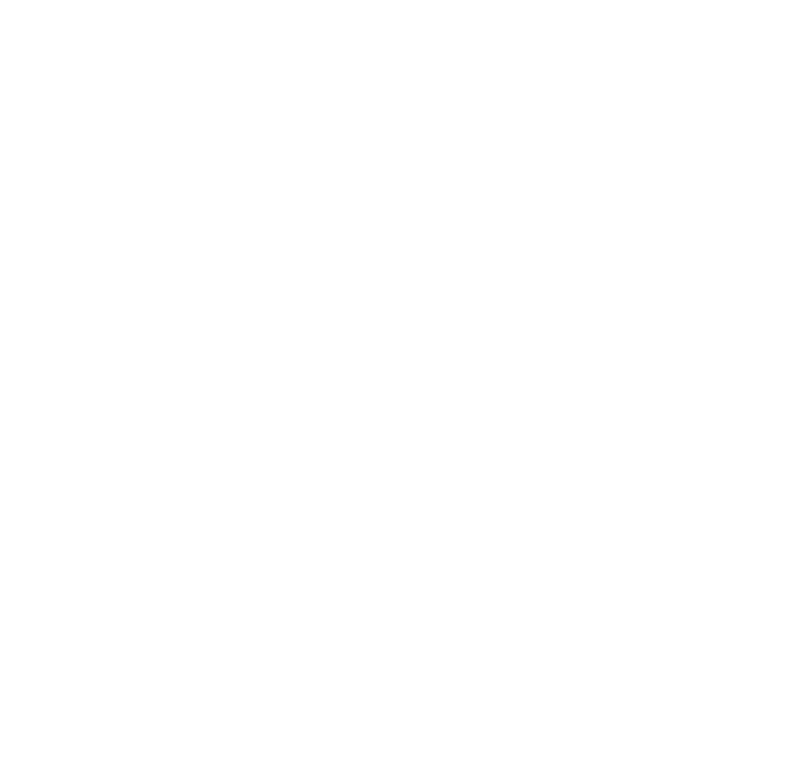
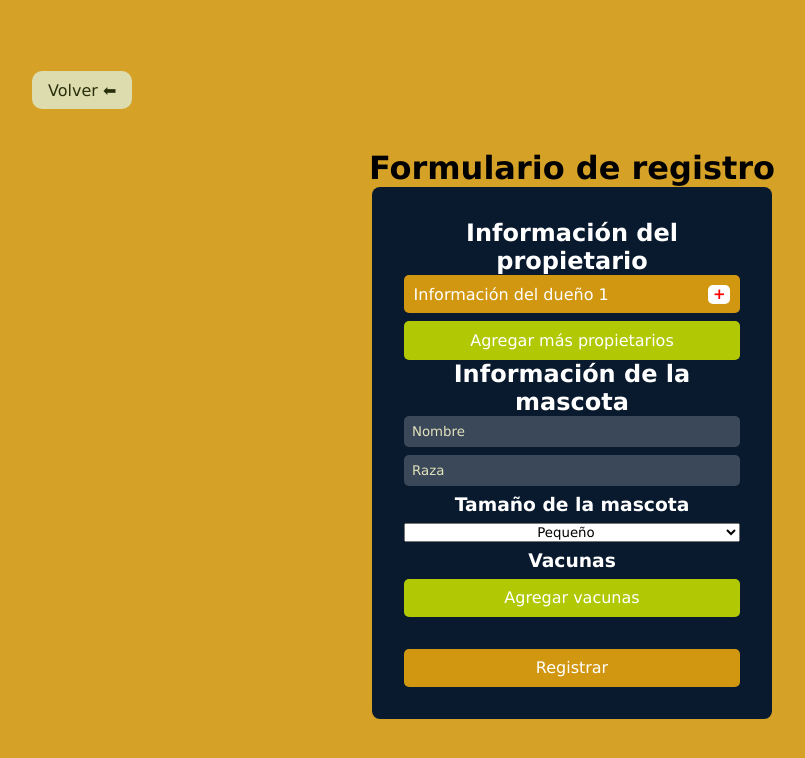
Before and after one commit to slqpez/front-pet-care, a React (Vite) app: page /newClient in a window 1280 px wide. Shown: the top 758 px of the page, without its empty margins (68-873 px from the left). Built offline with nearby package versions, Linux system fonts and the light colour scheme.

Commit message:
new client form

```diff
--- a/src/App.jsx
+++ b/src/App.jsx
@@ -6,7 +6,8 @@
 import UserContext from "./context/UserContext";
 import AuthContext from "./context/AuthContext";
 import Register from "./pages/Register/Register";
-import Pets from "./pages/Pets/CreatePet"
+import Pets from "./pages/Pets/CreatePet";
+import NewClient from "./pages/NewClient/NewClient";
 
 function App() {
   const [user, setUser] = useState({});
@@ -33,6 +34,9 @@
           <Route exact path="/createPet">
             {logged ? <Pets /> : <Login />}
           </Route>
+          <Route exact path="/newClient">
+            {logged ? <NewClient /> : <Login />}
+          </Route>
         </Switch>
       </AuthContext.Provider>
     </UserContext.Provider>
--- a/src/pages/Home.jsx
+++ b/src/pages/Home.jsx
@@ -68,6 +68,12 @@
               <Link to="/register" className="item-aside">
                 Crear nuevo empleado ➕
               </Link>
+              <Link to="/createPet" className="item-aside">
+                Crear nueva mascota ➕
+              </Link>
+              <Link to="/newClient" className="item-aside">
+                Crear nuevo Cliente ➕
+              </Link>
             </div>
             <Link to="/register" className="item-aside">
               Mi perfil 👤
--- a/src/pages/Login/login.css
+++ b/src/pages/Login/login.css
@@ -2,6 +2,7 @@
   --background-color:  #091A2E;
   --btn-color : #d19710;
   --input-background: #3B4859;
+  --btn-color-add: #B1C905;
 }
 
 .login-container{
--- /dev/null
+++ b/src/pages/NewClient/NewClient.jsx
@@ -0,0 +1,130 @@
+import React, { useState } from "react";
+import { Link } from "react-router-dom";
+
+import "./newClient.css";
+
+function NewClient() {
+  let valor = 1;
+
+  return (
+    <div className="newClient-container">
+      <Link className="back-btn" to="/">
+        Volver ⬅
+      </Link>
+      <div className="newClient-title-container">
+        <h1 className="newClient-title-container__h1">
+          Formulario de registro
+        </h1>
+      </div>
+      <div className="newClient-form-container">
+        <form action="">
+          <div className="newClient-owner">
+            <h2 className="newClient-subtitle__h2">
+              Información del propietario
+            </h2>
+            <div className="newClient-card-container">
+              <div className="newClient-card">
+                <div className="newClient-owner-info">
+                  <p> Información del dueño {valor}</p>
+                  <p className="newClient-owner-info__icon">+</p>
+                </div>
+                <div className="newClient-inputs-container newClient-inputs-container__owner">
+                  <input
+                    type="text"
+                    className="newClient-input"
+                    name="ownerFirstname"
+                    placeholder="Nombres"
+                    required
+                  />
+                  <input
+                    type="text"
+                    className="newClient-input"
+                    name="ownerLastname"
+                    placeholder="Apellidos"
+                    required
+                  />
+                  <input
+                    type="text"
+                    className="newClient-input"
+                    name="ownerId"
+                    placeholder="Cedula"
+                    required
+                  />
+                  <input
+                    type="number"
+                    className="newClient-input"
+                    name="ownerPhoneNumber"
+                    placeholder="Numero de celular"
+                    required
+                  />
+                  <input
+                    type="email"
+                    className="newClient-input"
+                    name="ownerEmail"
+                    placeholder="Correo electronico"
+                    required
+                  />
+                  <input
+                    type="text"
+                    className="newClient-input"
+                    name="ownerAddress"
+                    placeholder="Direccion de residencia"
+                    required
+                  />
+                </div>
+              </div>
+            </div>
+
+            <button className="newClient-btn__add">
+              Agregar más propietarios
+            </button>
+          </div>
+          <div className="newClient-pet">
+            <h2 className="newClient-subtitle__h2">
+              Información de la mascota
+            </h2>
+            <div className="newClient-inputs-container">
+              <input
+                type="text"
+                className="newClient-input"
+                name="petName"
+                placeholder="Nombre"
+                required
+              />
+              <input
+                type="text"
+                className="newClient-input"
+                name="petBreed"
+                placeholder="Raza"
+                required
+              />
+              <h3 className="newClient-subtitle__h3">Tamaño de la mascota</h3>
+              <select className="petSize-container" name="petSize" required>
+                <option value="pequeño" className="petSize-choise">
+                  Pequeño
+                </option>
+                <option value="Mediano" className="petSize-choise">
+                  Mediano
+                </option>
+                <option value="Grande" className="petSize-choise">
+                  Grande
+                </option>
+              </select>
+              <h3 className="newClient-subtitle__h3">Vacunas</h3>
+              <input
+                type="text"
+                className="newClient-input newClient-input-vaccination"
+                name="vaccination"
+                placeholder="Nombre de la vacuna"
+              />
+              <button className="newClient-btn__add">Agregar vacunas</button>
+            </div>
+          </div>
+          <button className="btn-registrar">Registrar</button>
+        </form>
+      </div>
+    </div>
+  );
+}
+
+export default NewClient;
--- /dev/null
+++ b/src/pages/NewClient/newClient.css
@@ -0,0 +1,133 @@
+input[type=number]::-webkit-inner-spin-button {
+    -webkit-appearance: none;
+}
+
+.newClient-container{
+    display: flex;
+    justify-content: center;
+    align-items: center;
+    flex-direction: column;
+    height: 100vh;
+    width: 100vw;
+    background: rgba(209, 151, 16,.9);
+}
+
+.newClient-form-container{
+    display: flex;
+    justify-content: center;
+    align-items: center;
+    flex-direction: column;
+    gap: 1.5em;
+    background-color: var(--background-color);
+    color: #fff;
+    width: 400px;
+    padding: 2em;
+    border-radius: 8px;
+    margin-bottom: 50px;
+}
+
+
+.newClient-inputs-container{
+    display: flex;
+    flex-direction: column;
+    gap: .5em;
+    margin-bottom: 2em;
+}
+
+.newClient-input{
+    display: block;
+    padding: .6em;
+    background: var(--input-background);
+    color: rgb(226, 226, 189);
+    border-radius: 5px;
+    outline: none;
+    border: none;
+}
+
+.newClient-input::placeholder{
+    color: rgb(226, 226, 189);
+
+}
+
+.newClient-btn__add{
+    background-color: var(--btn-color-add);
+    color: #fff;
+    border: none;
+    padding: .6em;
+    border-radius: 5px;
+    width: 100%;
+    font-size: 1em;
+    cursor: pointer;
+
+}
+
+.newClient-subtitle__h2{
+    text-align: center;
+}
+
+.newClient-subtitle__h3{
+    text-align: center;
+}
+
+.petSize-choise{
+    text-align: center;
+}
+
+.btn-registrar{
+    background-color: var(--btn-color);
+    color: #fff;
+    border: none;
+    padding: .6em;
+    border-radius: 5px;
+    width: 100%;
+    font-size: 1em;
+    cursor: pointer;
+}
+
+.btn-registrar:hover{
+    background: rgba(209, 151, 16,.9);
+
+}
+
+.newClient-owner-info__icon{
+    background-color: #fff;
+    color: red;
+    font-weight: bold;
+    font-size: 15px;
+    text-align: center;
+    width: 22px;
+    border-radius: 5px;
+}
+
+
+
+
+
+
+
+
+
+
+ .newClient-inputs-container__owner,  .newClient-input-vaccination{
+    display: none;
+}
+
+
+
+.newClient-owner-info{
+    display: flex;
+    justify-content: space-between;
+    background-color: var(--btn-color);
+    color: #fff;
+    border: none;
+    padding: .6em;
+    margin-bottom: .5em;
+    border-radius: 5px;
+    width: 100%;
+    font-size: 1em;
+    cursor: pointer;
+}
+
+.newClient-owner-info:hover{
+    background: rgba(209, 151, 16,.9);
+}
```
Also changed, not shown: 1 other file (tests, documents, lock files or other folders).
